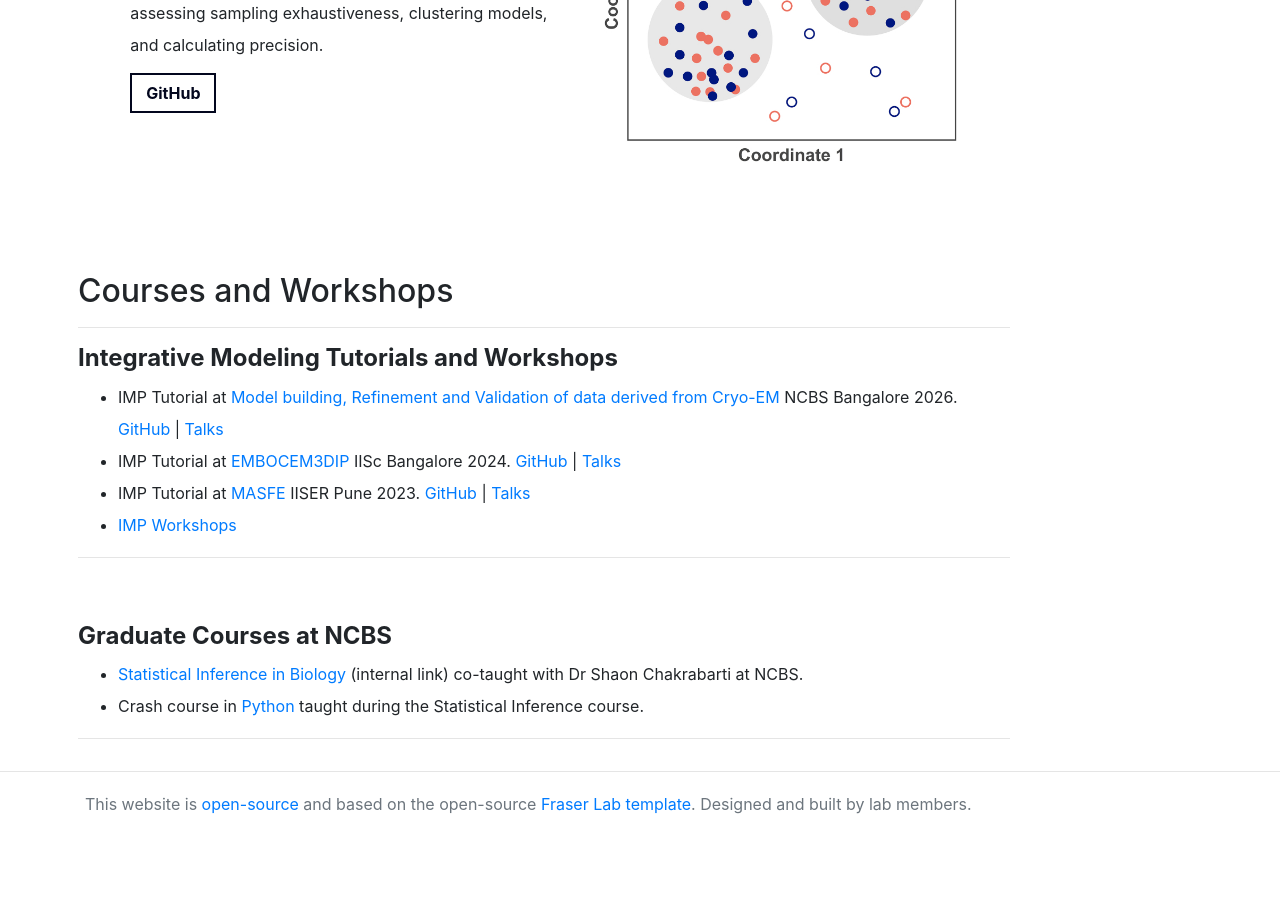
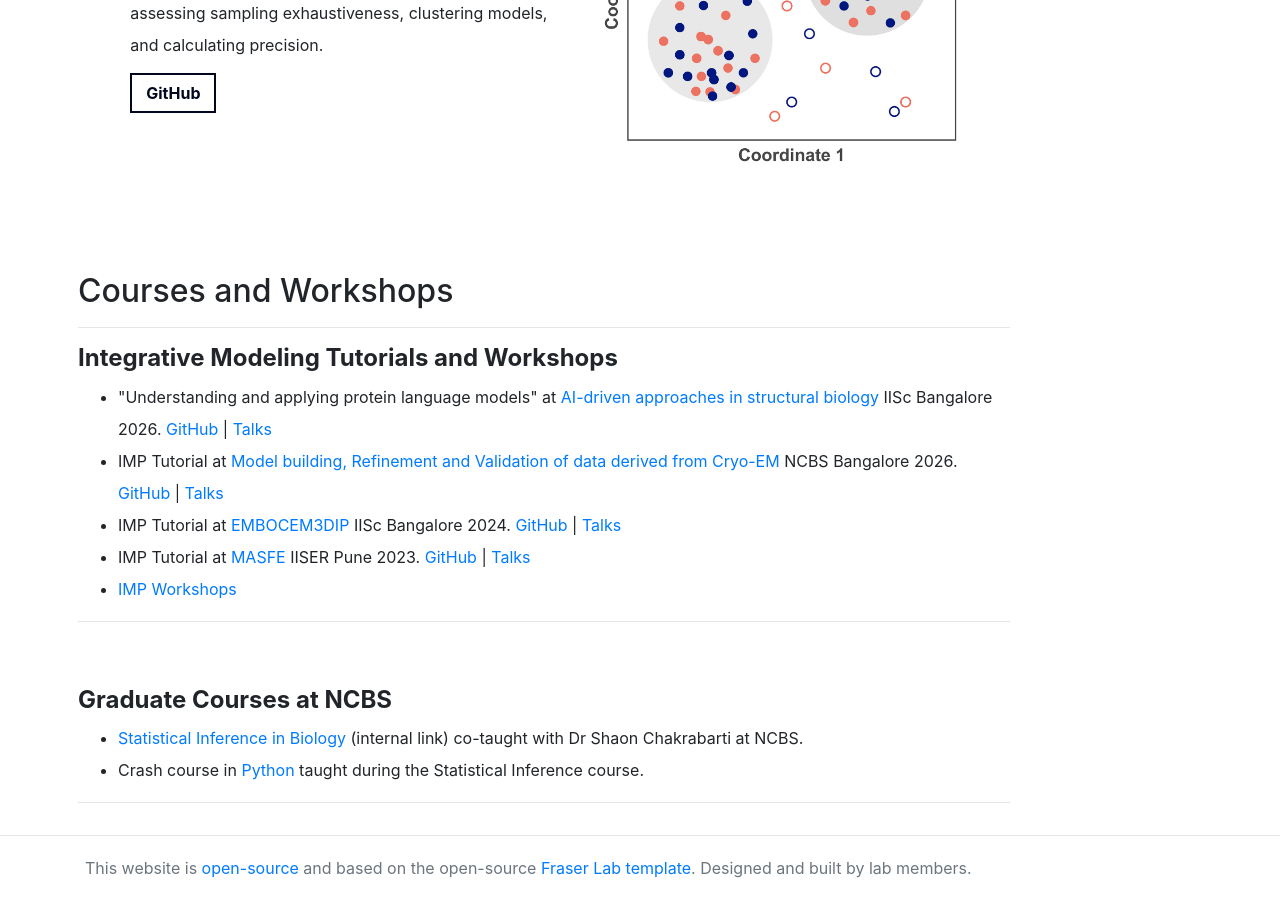
Before and after one commit to isblab/website, a Jekyll site: the page built from Software/index.md, in a window 1280 px wide and 900 px high, scrolled down 3113 px. Built offline with Jekyll 4.4.1, drawn with Linux system fonts in a browser that asks for light colours; before the commit the page ends 3949 px from its top, so only the background shows below that.

Commit message:
add dl workshop resources

```diff
--- a/Software/index.md
+++ b/Software/index.md
@@ -177,6 +177,11 @@ Check out software developed by our group and other open-source freebies at [ISB
 <h4><b>Integrative Modeling Tutorials and Workshops</b></h4>
 <ul>
     <li>
+        "Understanding and applying protein language models" at <a href="https://meetings.embo.org/event/26-ai-structural-bio" class="link">AI-driven approaches in structural biology</a> IISc Bangalore 2026.
+        <a href="https://github.com/isblab/dl_workshop" class="link">GitHub</a> |
+        <a href="https://drive.google.com/file/d/1h1adjoNkD1o5dRlh5NQCFJjSjUEP_nwU/view?usp=sharing" class="link">Talks</a>
+    </li>
+    <li>
         IMP Tutorial at <a href="https://www.ncbs.res.in/events/cryo-em" class="link">Model building, Refinement and Validation of data derived from Cryo-EM</a> NCBS Bangalore 2026.
         <a href="https://github.com/isblab/IMP_Tutorial/tree/ncbs_ccpem" class="link">GitHub</a> |
         <a href="https://docs.google.com/presentation/d/1hnKXZMIRj-xJZWRoe0UKNYyMbZcDkbO8/edit?usp=sharing&ouid=107573675581756580599&rtpof=true&sd=true" class="link">Talks</a>
```
